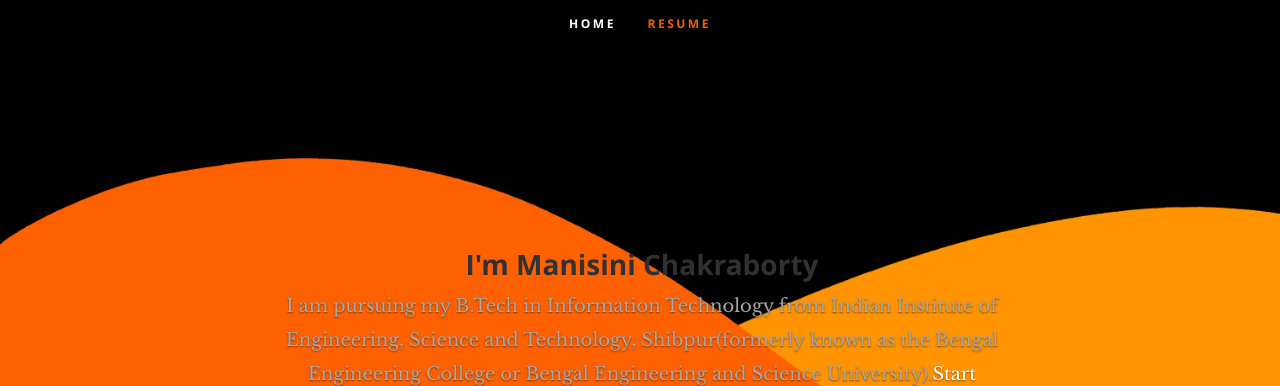
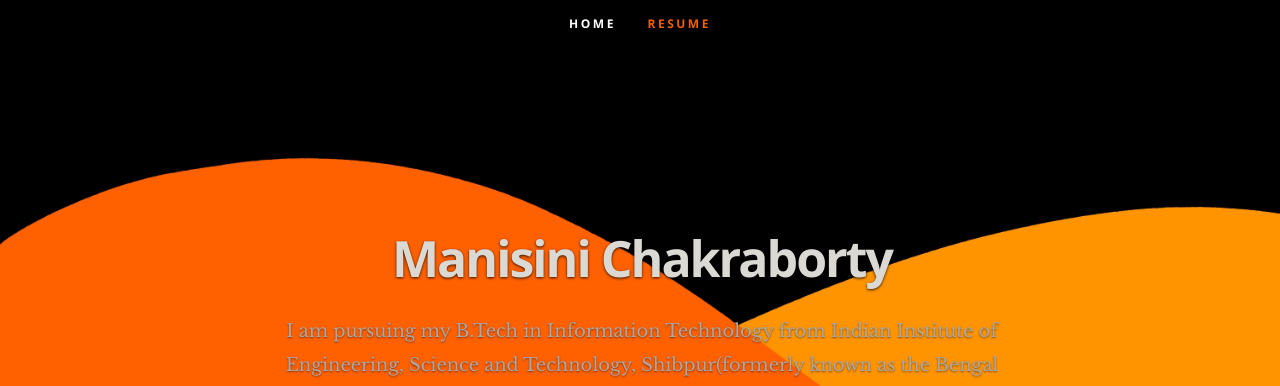
Before and after one commit to mocha4coding/old-portfolio, a plain HTML site: page index.html in a window 1280 px wide. Shown: the top 386 px of the page. Drawn offline with nearby package versions, Linux system fonts and the light colour scheme.

Commit message:
Changed head 2
changed font in layout.css and fixed typos in index.html

```diff
--- a/css/layout.css
+++ b/css/layout.css
@@ -64,6 +64,13 @@ header .banner-text h1 {
    margin: 0 auto 18px auto;
    text-shadow: 0px 1px 3px rgba(0, 0, 0, .8);
 }
+    header .banner-text h2 {
+        font: 50px/1.500em 'opensans-bold', sans-serif;
+        color: #dbd9d3;
+        letter-spacing: -2px;
+        margin: 0 auto 18px auto;
+        text-shadow: 0px 1px 3px rgba(0, 0, 0, .8);
+    }
 header .banner-text h3 {
    font: 18px/1.9em 'librebaskerville-regular', serif;
    color: #A8A8A8;
--- a/index.html
+++ b/index.html
@@ -52,7 +52,7 @@
 
         <div class="row banner">
             <div class="banner-text">
-                <h2 class="responsive-headline">I'm Manisini Chakraborty</h2>
+                <h2 class="responsive-headline">Manisini Chakraborty</h2>
                 <h3>
                     I am pursuing my B.Tech in Information Technology from
                     Indian Institute of Engineering, Science and Technology, Shibpur(formerly known as the Bengal Engineering
```
